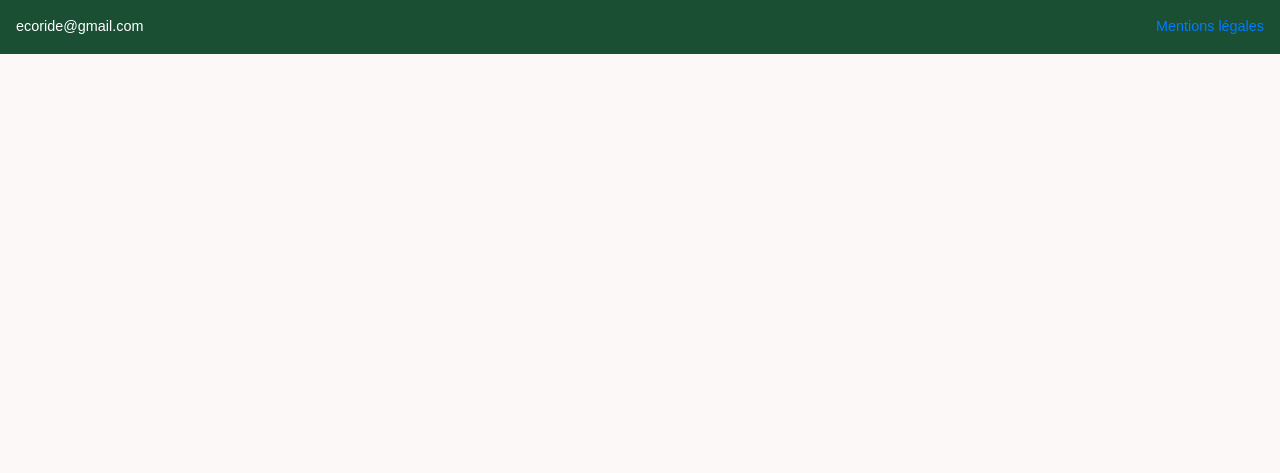
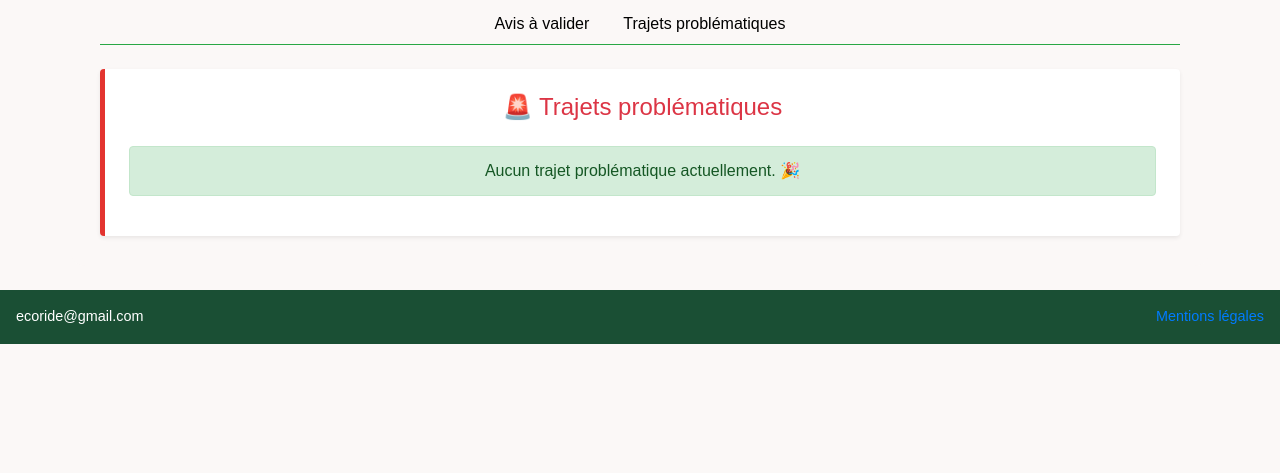
Before and after one commit to jo1208/EcoRide, a Symfony app: template templates/employee/covoits_problematiques.html.twig in a window 1280 px wide. Shown: the part 327-800 px from the top of the page. Run offline with Twig, Linux system fonts and the light colour scheme; the template is opened without the code that fills it, so the values that code supplies are empty; some libraries are stand-ins or nearby versions.

Commit message:
utilise AvisRepository pour récupérer les trajets problématiques (trajetBienPasse = false

```diff
--- a/templates/employee/covoits_problematiques.html.twig
+++ b/templates/employee/covoits_problematiques.html.twig
@@ -1,47 +1,47 @@
-{% extends 'base.html.twig' %}
+{% extends 'employee/_employee_layout.html.twig' %}
 
-{% block title %}Trajets problématiques
+{% block title %}🚨 Trajets Problématiques
 {% endblock %}
 
-{% block body %}
-	<div class="container mt-5">
-		<h1>🚨 Trajets problématiques</h1>
+{% block employee_content %}
+	<div class="bg-white p-4 rounded shadow-sm" style="border-left: 5px solid #e3342f;">
+		<h4 class="fw-bold mb-4 text-danger text-center">🚨 Trajets problématiques</h4>
 
-		<table class="table table-striped">
-			<thead>
+		{% if avisProblemes is empty %}
+			<div class="alert alert-success text-center">
+				Aucun trajet problématique actuellement. 🎉
+			</div>
+		{% else %}
+			<table class="table table-hover">
+				<thead class="thead-light">
 					<tr>
-					<th>Numéro du trajet</th>
+						<th># Trajet</th>
+						<th>Passager</th>
 						<th>Conducteur</th>
-					<th>Participants</th>
 						<th>Date départ</th>
 						<th>Date arrivée</th>
-					<th>Lieu</th>
+						<th>Lieu départ</th>
+						<th>Lieu arrivée</th>
+						<th>Commentaire du problème</th>
 					</tr>
 				</thead>
 				<tbody>
-				{% for trajet in covoiturages %}
+					{% for avis in avisProblemes %}
 						<tr>
-						<td>{{ trajet.id }}</td>
-						<td>{{ trajet.conducteur.pseudo }}
-							({{ trajet.conducteur.email }})</td>
-						<td>
-							{% for passager in trajet.passagers %}
-								{{ passager.pseudo }}
-								({{ passager.email }})<br>
-							{% endfor %}
-						</td>
-						<td>{{ trajet.date_depart|date('d/m/Y H:i') }}</td>
-						<td>{{ trajet.date_arrivee|date('d/m/Y H:i') }}</td>
-						<td>{{ trajet.lieu_depart }}
-							➔
-							{{ trajet.lieu_arrivee }}</td>
-					</tr>
-				{% else %}
-					<tr>
-						<td colspan="6" class="text-center">Aucun trajet problématique trouvé.</td>
+							<td>{{ avis.trajet.id }}</td>
+							<td>{{ avis.user.pseudo }}
+								({{ avis.user.email }})</td>
+							<td>{{ avis.conducteur.pseudo }}
+								({{ avis.conducteur.email }})</td>
+							<td>{{ avis.trajet.dateDepart ? avis.trajet.dateDepart|date('d/m/Y') : 'Non précisé' }}</td>
+							<td>{{ avis.trajet.dateArrivee ? avis.trajet.dateArrivee|date('d/m/Y') : 'Non précisé' }}</td>
+							<td>{{ avis.trajet.lieuDepart }}</td>
+							<td>{{ avis.trajet.lieuArrivee }}</td>
+							<td>{{ avis.commentaire }}</td>
 						</tr>
 					{% endfor %}
 				</tbody>
 			</table>
+		{% endif %}
 	</div>
 {% endblock %}
```
Also changed, not shown: src/Controller/EmployeeController.php (+6 -5 lines), src/Repository/AvisRepository.php (+10 -24 lines). Lines whose indentation alone changed are shown as unchanged.
